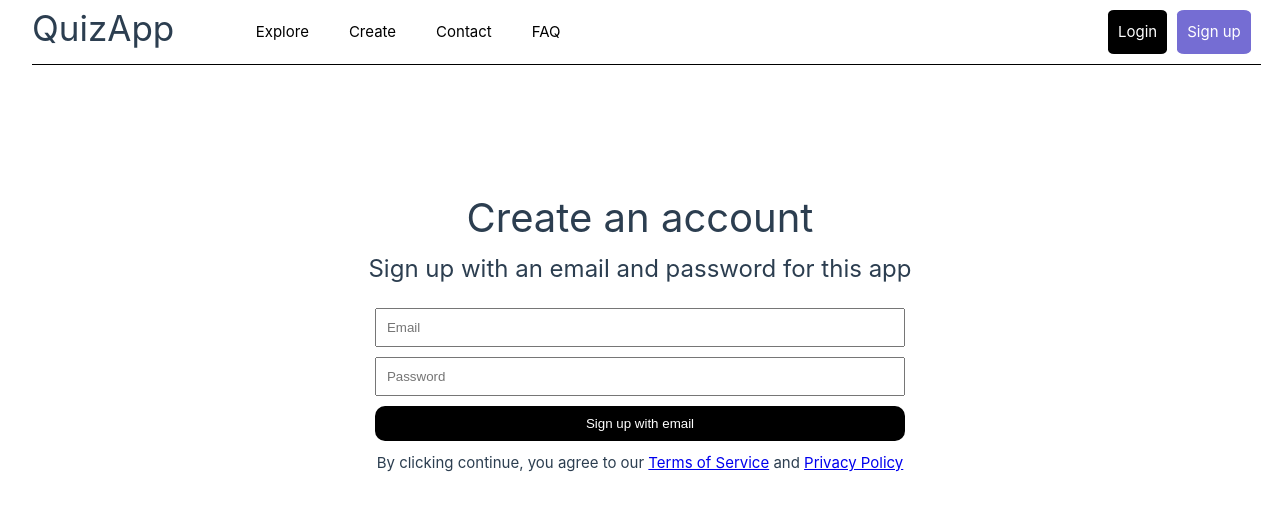
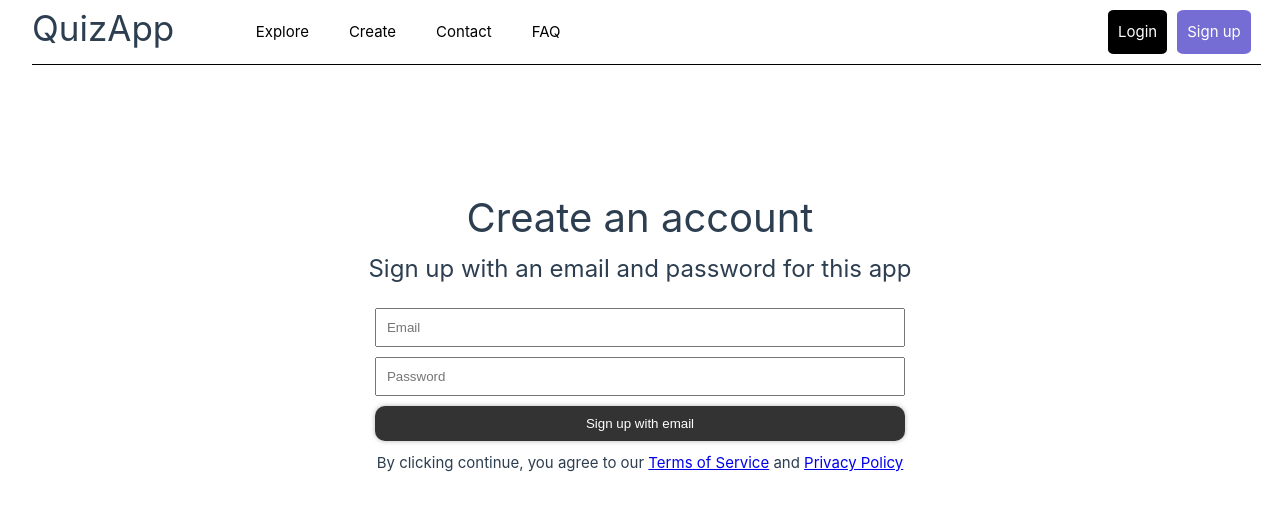
Before and after one commit to EmilJohns1/idatt2105-project-frontend, a Vue app: page /signup in a window 1280 px wide. In both pictures the pointer is over the button "Sign up with email". Shown: the top 510 px of the page. Built offline with nearby package versions, Linux system fonts and the light colour scheme.

Commit message:
added onhover to registration button

```diff
--- a/src/components/SignUp.vue
+++ b/src/components/SignUp.vue
@@ -108,4 +108,9 @@ const clearErrorMessage = () => {
   margin-bottom: 10px;
   cursor: pointer;
 }
+
+.submit-button:hover {
+  background-color: #333;
+  box-shadow: 0 0 5px rgba(0, 0, 0, 0.3);
+}
 </style>
```
